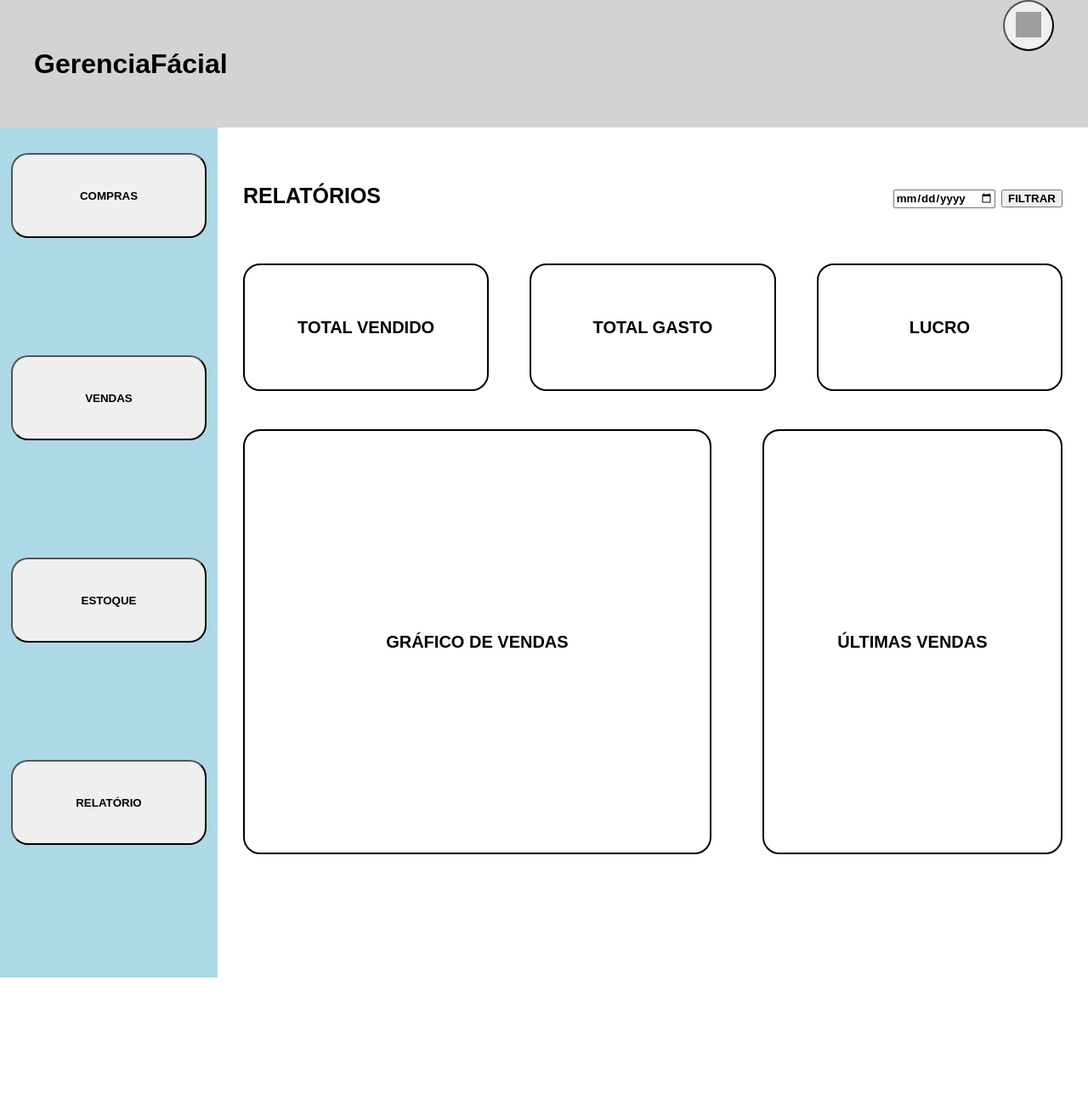
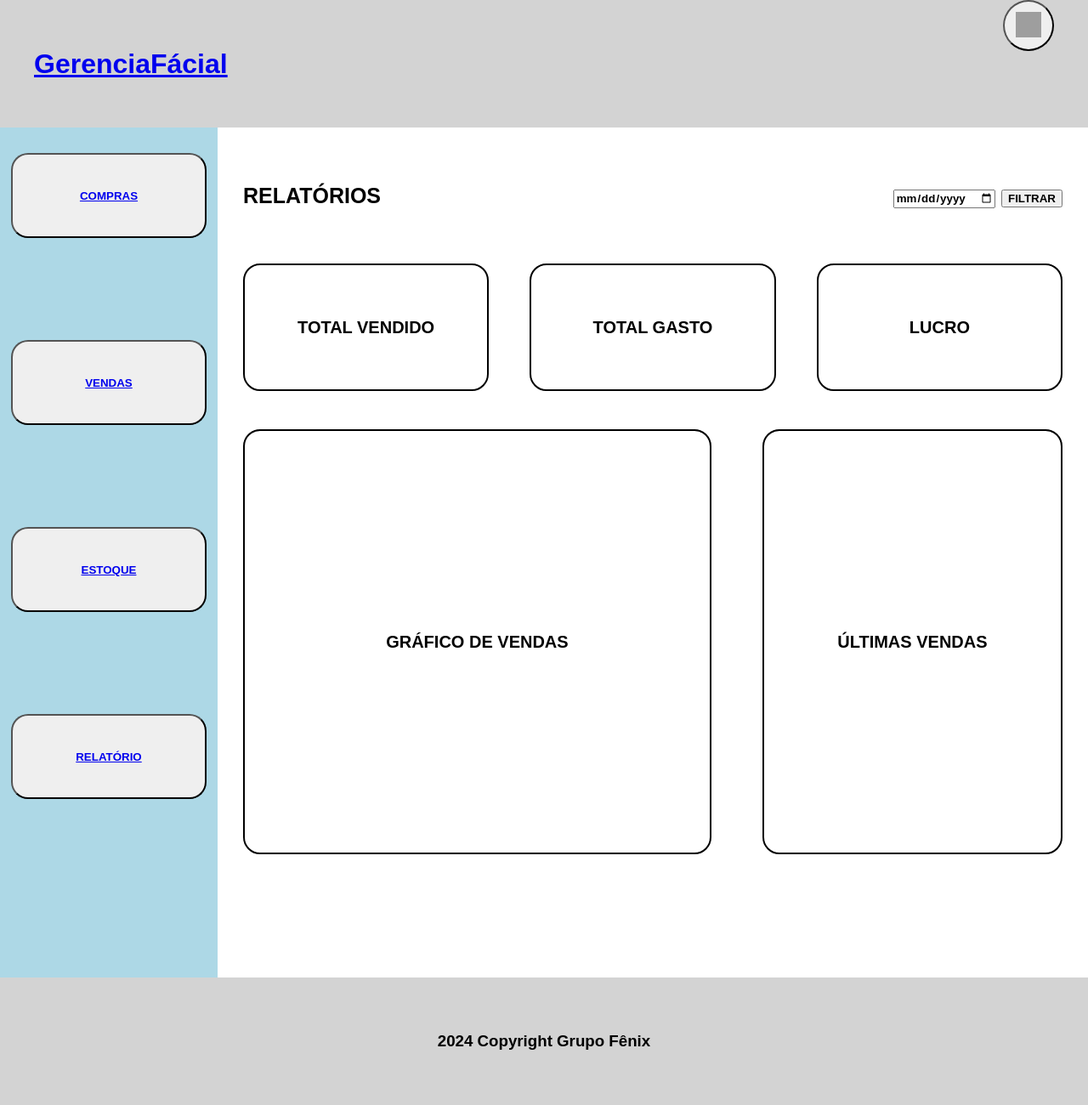
Before and after one commit to Darlan-Berg/GerenciaFacil, a Flask app: template templates/relatorios.html in a window 1280 px wide. Shown: the whole page at 85% size. Before the commit the page ends 1150 px from the top, so only its background shows below. Run offline with Flask 3, Linux system fonts and the light colour scheme; the template is opened without the code that fills it, so the values that code supplies are empty; grey boxes are pictures that could not be loaded.

Commit message:
Update relatorios.html

```diff
--- a/templates/relatorios.html
+++ b/templates/relatorios.html
@@ -4,19 +4,20 @@
     <meta charset="UTF-8">
     <meta name="viewport" content="width=device-width, initial-scale=1.0">
     <link rel="stylesheet" href="static/styles.css">
+
 </head>
 <body>
     <div class="cabecalho">
-        <h1>GerenciaFácial</h1>
+        <h1><a href="/templates/index.html">GerenciaFácial</a></h1>
         <button class="botao"> <img src="https://img.icons8.com/?size=100&id=15277&format=png&color=000000" alt=""> </button>
     </div>
     <div class="conteudo">
         <nav class="navegacao">
 
-            <button class="botao">COMPRAS</button><br>
-            <button class="botao">VENDAS</button><br>
-            <button class="botao">ESTOQUE</button><br>
-            <button class="botao">RELATÓRIO</button>
+            <button class="botao"><a href="/templates/index.html">COMPRAS</a></button>
+            <button class="botao"><a href="/templates/cadastro_vendas.html">VENDAS</a></button>
+            <button class="botao"><a href="/templates/estoque.html">ESTOQUE</a></button>
+            <button class="botao"><a href="/templates/relatorios.html">RELATÓRIO</a></button>
 
         </nav>
         <main class="content">
@@ -43,7 +44,9 @@
                 </div>
             </div>
         </main>
-
     </div>
+    <footer>
+        <h3> 2024 Copyright Grupo Fênix</h3>
+    </footer>
 </body>
 </html>
```
